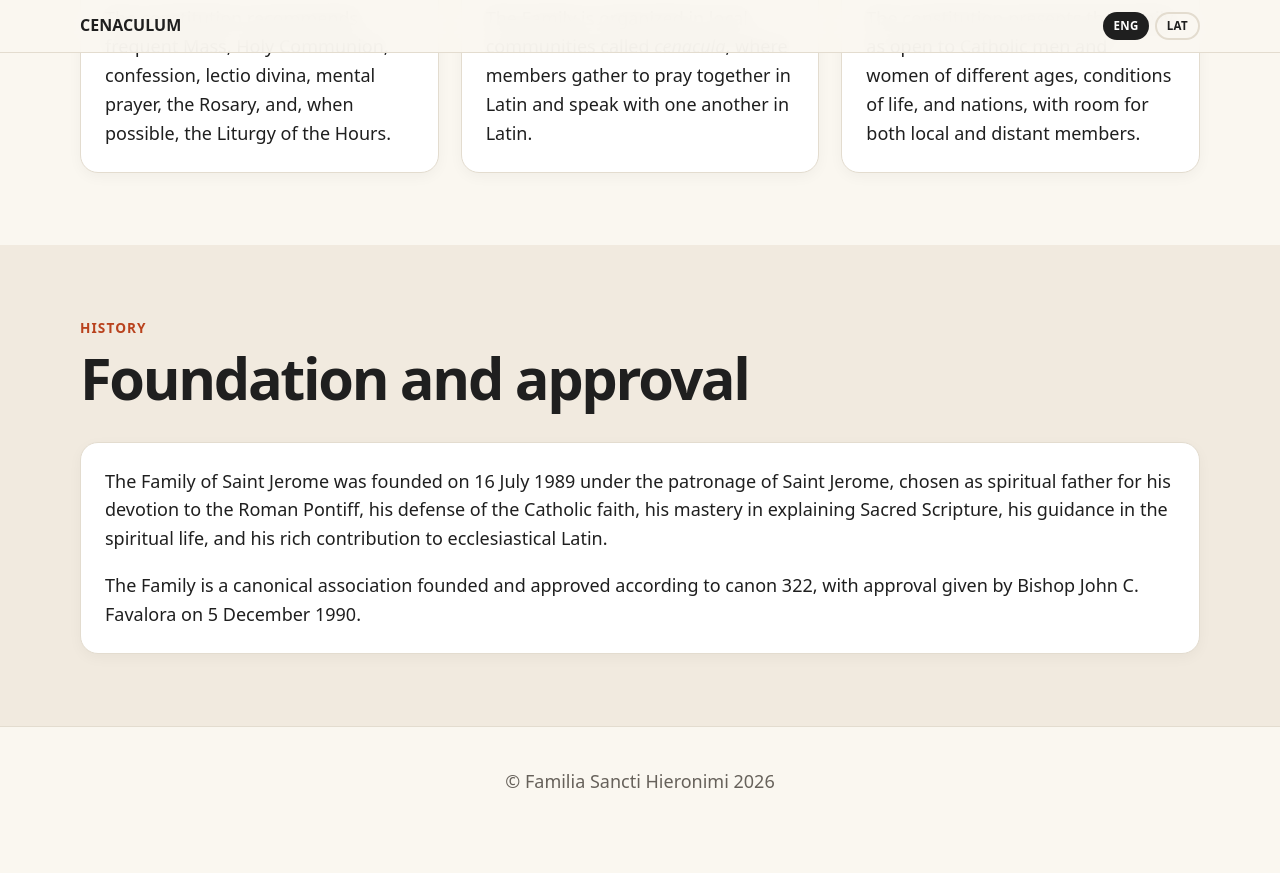
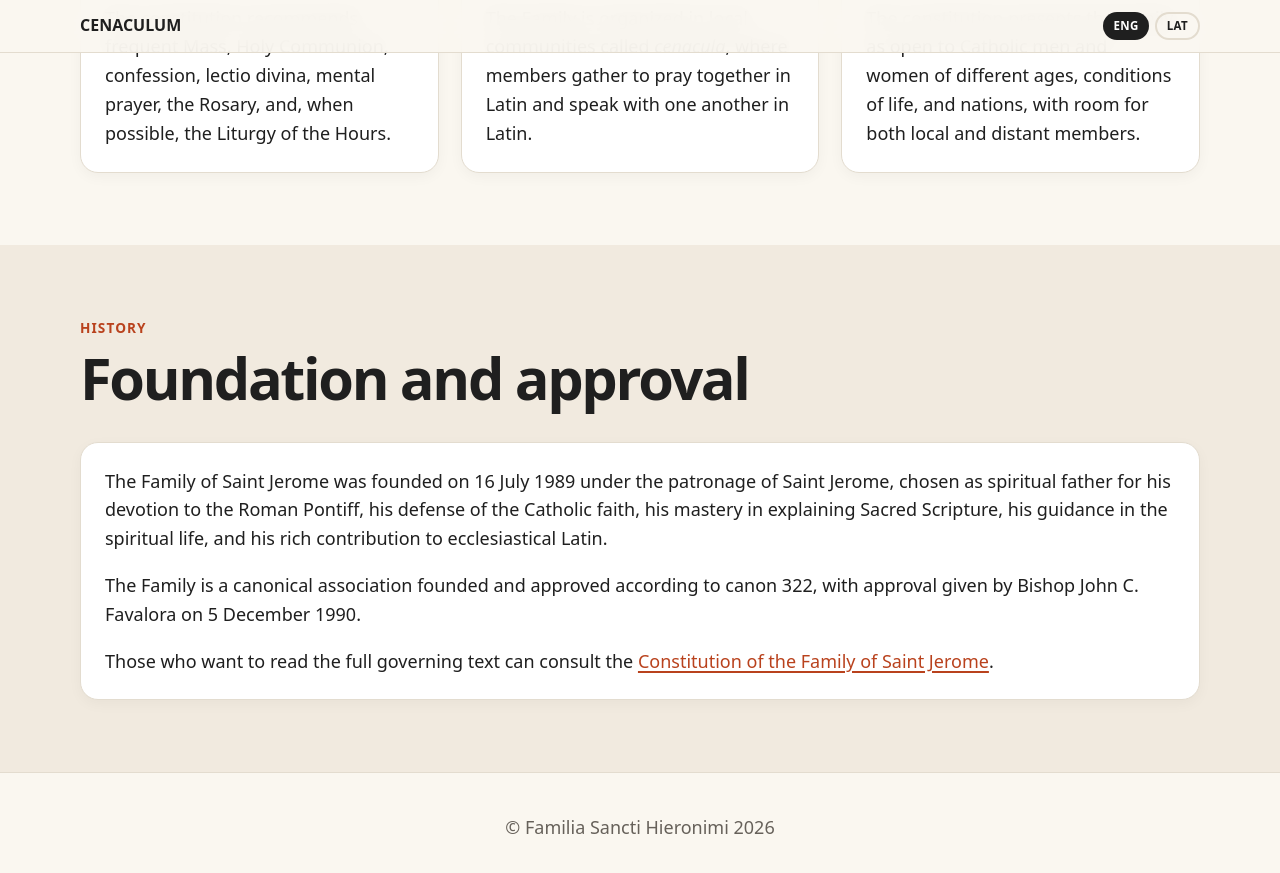
Before and after one commit to JacobTerneus1/cenaculum, a Jekyll site: the page built from pages/family-saint-jerome.html, in a window 1280 px wide and 900 px high, scrolled down 1207 px. Shown: the top 873 px of the window. Built offline with Jekyll 4.4.1, drawn with Linux system fonts in a browser that asks for light colours.

Commit message:
link Family page to constitution

```diff
--- a/pages/constitution-family-saint-jerome.html
+++ b/pages/constitution-family-saint-jerome.html
@@ -1,6 +1,7 @@
 ---
 layout: default
 title: Constitutio Familiae Sancti Hieronymi
+permalink: /constitution-family-saint-jerome/
 ---
 
 <section class="section">
--- a/pages/family-saint-jerome.html
+++ b/pages/family-saint-jerome.html
@@ -135,6 +135,7 @@ permalink: /family-saint-jerome/
       <div class="card">
         <p>The Family of Saint Jerome was founded on 16 July 1989 under the patronage of Saint Jerome, chosen as spiritual father for his devotion to the Roman Pontiff, his defense of the Catholic faith, his mastery in explaining Sacred Scripture, his guidance in the spiritual life, and his rich contribution to ecclesiastical Latin.</p>
         <p>The Family is a canonical association founded and approved according to canon 322, with approval given by Bishop John C. Favalora on 5 December 1990.</p>
+        <p>Those who want to read the full governing text can consult the <a href="{{ '/constitution-family-saint-jerome/' | relative_url }}">Constitution of the Family of Saint Jerome</a>.</p>
       </div>
     </div>
 
```
Also changed, not shown: other parts of pages/family-saint-jerome.html (+1 -0 lines).
